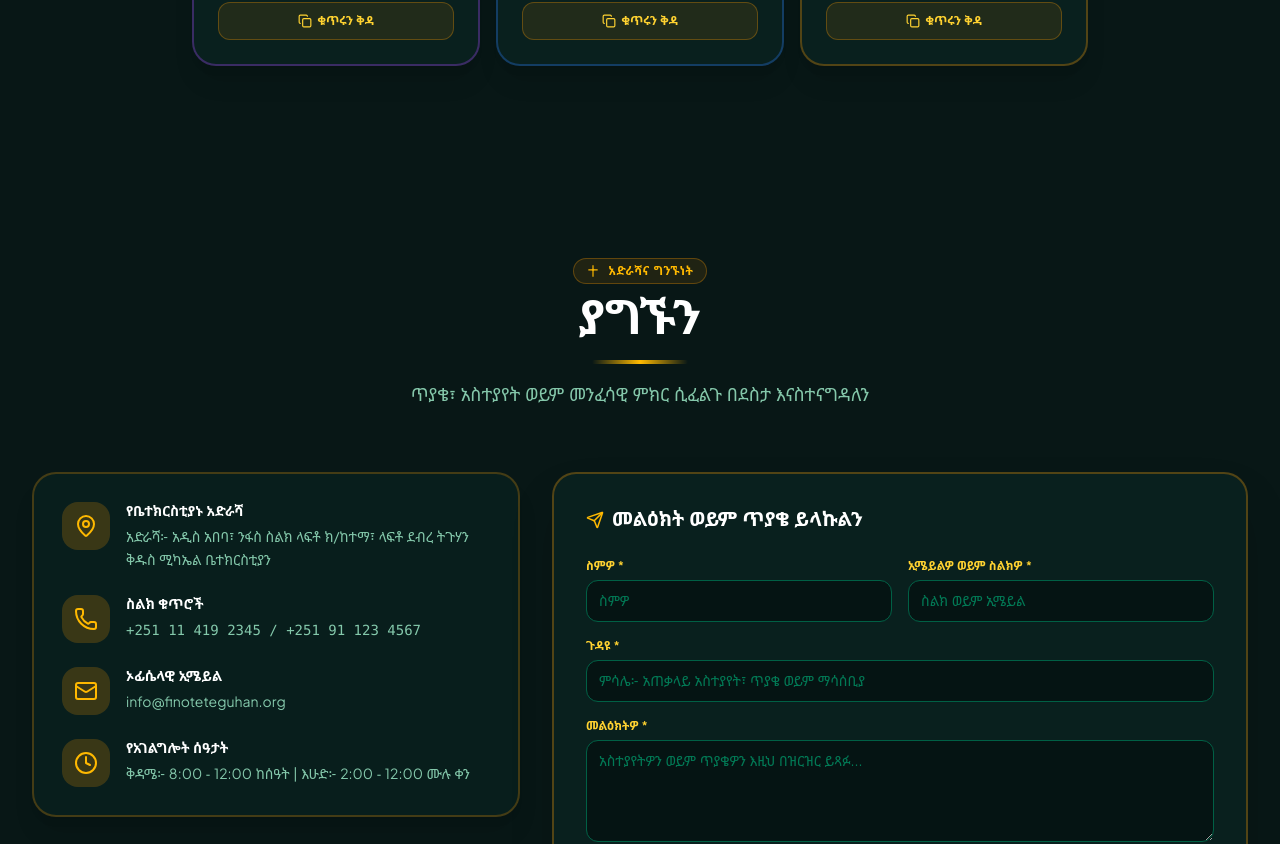
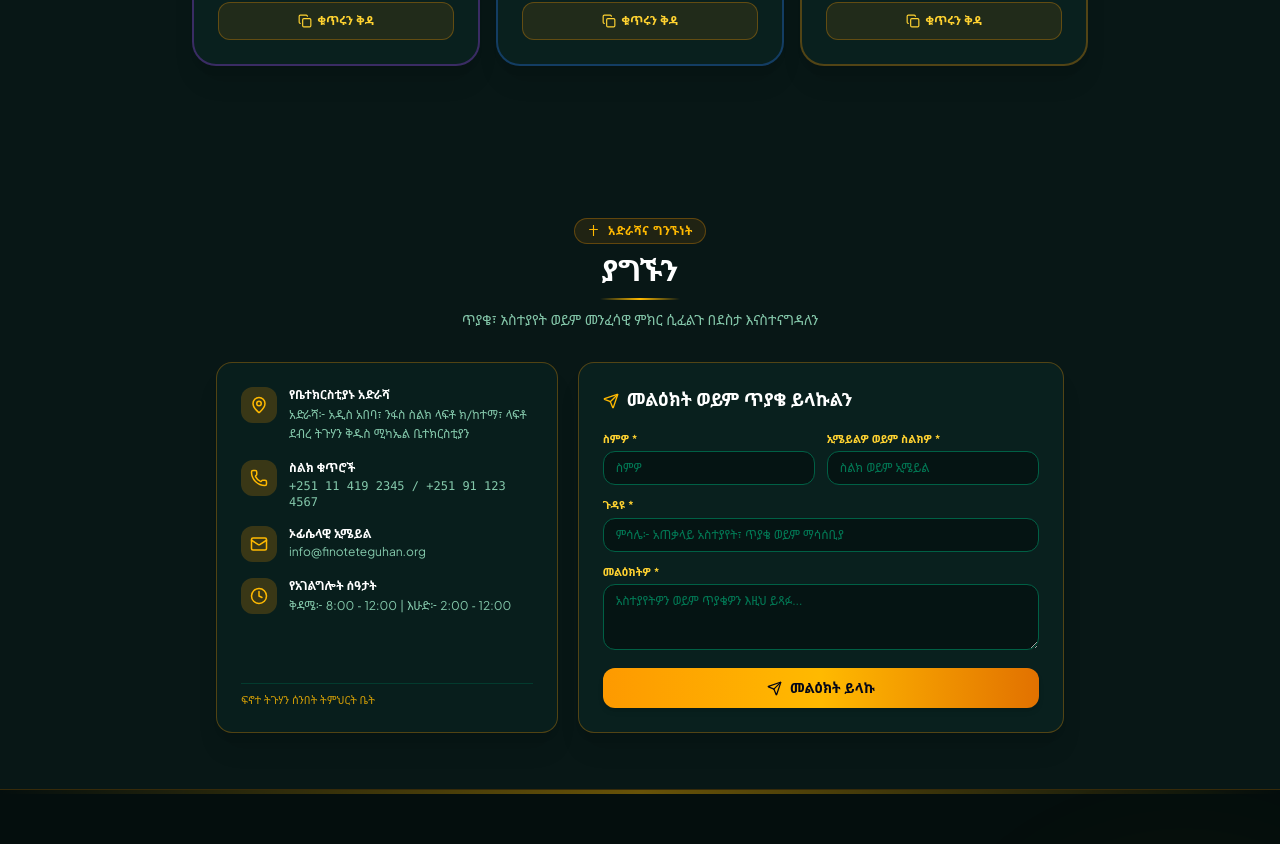
Before and after one commit to haymanotabera50/Finote-Tiguhan, a React (Vite) app: page / in a window 1280 px wide. Shown: the part 8257-9101 px from the top of the page. Built offline with nearby package versions, Linux system fonts and the light colour scheme; no server answers.

Commit message:
fix(contact): narrow width and shorten vertical height for compact layout

```diff
--- a/src/components/sections/Contact.tsx
+++ b/src/components/sections/Contact.tsx
@@ -54,126 +54,133 @@ export const Contact: React.FC = () => {
   };
 
   return (
-    <section id="contact" className="py-24 bg-[#081716] relative overflow-hidden">
-      <div className="max-w-7xl mx-auto px-4 sm:px-6 lg:px-8 relative z-10">
-        {/* Section Header */}
-        <div className="text-center max-w-3xl mx-auto mb-16">
-          <div className="inline-flex items-center gap-2 px-3 py-1 rounded-full bg-amber-500/10 border border-amber-500/30 text-amber-400 text-xs font-semibold uppercase tracking-wider mb-3">
-            <EthiopianCross size={14} variant="simple" />
+    <section id="contact" className="py-12 sm:py-14 bg-[#081716] relative overflow-hidden">
+      <div className="max-w-4xl mx-auto px-4 sm:px-6 relative z-10">
+        {/* Section Header (Compact & Short) */}
+        <div className="text-center max-w-2xl mx-auto mb-8">
+          <div className="inline-flex items-center gap-2 px-3 py-1 rounded-full bg-amber-500/10 border border-amber-500/30 text-amber-400 text-xs font-semibold uppercase tracking-wider mb-2.5">
+            <EthiopianCross size={13} variant="simple" />
             <span>{isAmharic ? "አድራሻና ግንኙነት" : "Get In Touch"}</span>
           </div>
-          <h2 className="text-3xl sm:text-4xl md:text-5xl font-bold text-white mb-4">
+          <h2 className="text-2xl sm:text-3xl font-bold text-white mb-2">
             {t.contactTitle}
           </h2>
-          <div className="w-24 h-1 bg-gradient-to-r from-transparent via-amber-400 to-transparent mx-auto rounded-full mb-4" />
-          <p className="text-emerald-200/80 text-base sm:text-lg">
+          <div className="w-20 h-0.5 bg-gradient-to-r from-transparent via-amber-400 to-transparent mx-auto rounded-full mb-2.5" />
+          <p className="text-emerald-200/80 text-xs sm:text-sm">
             {t.contactSubtitle}
           </p>
         </div>
 
-        <div className="grid grid-cols-1 lg:grid-cols-12 gap-8 items-start">
-          {/* Parish Details & Schedule Column */}
-          <div className="lg:col-span-5 space-y-4 text-left">
-            <div className="p-6 sm:p-7 rounded-3xl bg-[#09201e]/85 border-2 border-amber-500/25 space-y-6 shadow-xl">
-              <div className="flex items-start gap-4">
-                <div className="w-12 h-12 rounded-2xl bg-amber-500/20 text-amber-400 flex items-center justify-center shrink-0">
-                  <MapPin size={24} />
+        <div className="grid grid-cols-1 md:grid-cols-12 gap-5 items-stretch">
+          {/* Parish Details Column */}
+          <div className="md:col-span-5 text-left flex">
+            <div className="w-full p-5 sm:p-6 rounded-2xl bg-[#09201e]/85 border border-amber-500/30 space-y-4 shadow-xl flex flex-col justify-between">
+              <div className="space-y-4">
+                <div className="flex items-start gap-3">
+                  <div className="w-9 h-9 rounded-xl bg-amber-500/20 text-amber-400 flex items-center justify-center shrink-0">
+                    <MapPin size={18} />
                   </div>
                   <div>
-                  <h4 className="text-sm font-bold text-white mb-1">
+                    <h4 className="text-xs font-bold text-white mb-0.5">
                       {isAmharic ? "የቤተክርስቲያኑ አድራሻ" : "Parish Location"}
                     </h4>
-                  <p className="text-xs sm:text-sm text-emerald-200/80 leading-relaxed">
+                    <p className="text-xs text-emerald-200/80 leading-relaxed">
                       {t.contactAddress}
                     </p>
                   </div>
                 </div>
 
-              <div className="flex items-start gap-4">
-                <div className="w-12 h-12 rounded-2xl bg-amber-500/20 text-amber-400 flex items-center justify-center shrink-0">
-                  <Phone size={24} />
+                <div className="flex items-start gap-3">
+                  <div className="w-9 h-9 rounded-xl bg-amber-500/20 text-amber-400 flex items-center justify-center shrink-0">
+                    <Phone size={18} />
                   </div>
                   <div>
-                  <h4 className="text-sm font-bold text-white mb-1">
+                    <h4 className="text-xs font-bold text-white mb-0.5">
                       {isAmharic ? "ስልክ ቁጥሮች" : "Phone Numbers"}
                     </h4>
-                  <p className="text-xs sm:text-sm text-emerald-200/80 leading-relaxed font-mono">
+                    <p className="text-xs text-emerald-200/80 font-mono">
                       {t.contactPhone}
                     </p>
                   </div>
                 </div>
 
-              <div className="flex items-start gap-4">
-                <div className="w-12 h-12 rounded-2xl bg-amber-500/20 text-amber-400 flex items-center justify-center shrink-0">
-                  <Mail size={24} />
+                <div className="flex items-start gap-3">
+                  <div className="w-9 h-9 rounded-xl bg-amber-500/20 text-amber-400 flex items-center justify-center shrink-0">
+                    <Mail size={18} />
                   </div>
                   <div>
-                  <h4 className="text-sm font-bold text-white mb-1">
+                    <h4 className="text-xs font-bold text-white mb-0.5">
                       {isAmharic ? "ኦፊሴላዊ ኢሜይል" : "Official Email"}
                     </h4>
-                  <p className="text-xs sm:text-sm text-emerald-200/80 leading-relaxed">
+                    <p className="text-xs text-emerald-200/80">
                       {t.contactEmail}
                     </p>
                   </div>
                 </div>
 
-              <div className="flex items-start gap-4">
-                <div className="w-12 h-12 rounded-2xl bg-amber-500/20 text-amber-400 flex items-center justify-center shrink-0">
-                  <Clock size={24} />
+                <div className="flex items-start gap-3">
+                  <div className="w-9 h-9 rounded-xl bg-amber-500/20 text-amber-400 flex items-center justify-center shrink-0">
+                    <Clock size={18} />
                   </div>
                   <div>
-                  <h4 className="text-sm font-bold text-white mb-1">
+                    <h4 className="text-xs font-bold text-white mb-0.5">
                       {isAmharic ? "የአገልግሎት ሰዓታት" : "Office Hours"}
                     </h4>
-                  <p className="text-xs sm:text-sm text-emerald-200/80 leading-relaxed">
+                    <p className="text-xs text-emerald-200/80 leading-relaxed">
                       {isAmharic
-                      ? "ቅዳሜ፦ 8:00 - 12:00 ከሰዓት | እሁድ፦ 2:00 - 12:00 ሙሉ ቀን"
-                      : "Saturdays: 2:00 PM - 6:00 PM | Sundays: 8:00 AM - 6:00 PM"}
+                        ? "ቅዳሜ፦ 8:00 - 12:00 | እሁድ፦ 2:00 - 12:00"
+                        : "Sat: 2:00 PM - 6:00 PM | Sun: 8:00 AM - 6:00 PM"}
                     </p>
                   </div>
+                </div>
+              </div>
+
+              <div className="pt-2 border-t border-emerald-900/60 text-[11px] text-amber-400/80 font-medium">
+                {isAmharic ? "ፍኖተ ትጉሃን ሰንበት ትምህርት ቤት" : "Finote Teguhan Sunday School"}
               </div>
             </div>
           </div>
 
           {/* Interactive Message Form */}
-          <div className="lg:col-span-7 bg-[#09201e] border-2 border-amber-500/30 rounded-3xl p-6 sm:p-8 shadow-2xl text-left">
-            <h3 className="text-xl font-bold text-white mb-6 flex items-center gap-2">
-              <Send size={18} className="text-amber-400" />
+          <div className="md:col-span-7 bg-[#09201e] border border-amber-500/30 rounded-2xl p-5 sm:p-6 shadow-xl text-left flex flex-col justify-between">
+            <div>
+              <h3 className="text-base sm:text-lg font-bold text-white mb-4 flex items-center gap-2">
+                <Send size={16} className="text-amber-400" />
                 <span>{isAmharic ? "መልዕክት ወይም ጥያቄ ይላኩልን" : "Send Us a Message"}</span>
               </h3>
 
               {sent ? (
-              <div className="py-12 text-center space-y-4 animate-in fade-in">
-                <div className="w-16 h-16 rounded-full bg-emerald-500/20 text-emerald-400 mx-auto flex items-center justify-center">
-                  <CheckCircle2 size={36} />
+                <div className="py-8 text-center space-y-3 animate-in fade-in">
+                  <div className="w-12 h-12 rounded-full bg-emerald-500/20 text-emerald-400 mx-auto flex items-center justify-center">
+                    <CheckCircle2 size={28} />
                   </div>
-                <h4 className="text-xl font-bold text-white">
+                  <h4 className="text-base font-bold text-white">
                     {t.contactFormSent}
                   </h4>
-                <p className="text-xs text-emerald-200/80 max-w-sm mx-auto">
+                  <p className="text-xs text-emerald-200/80 max-w-xs mx-auto">
                     {isAmharic
                       ? "መልዕክትዎ ለሥራ አመራር ክፍል እና ለኦዲትና ኢንስፔክሽን ክፍል ደርሷል። በቅርቡ ምላሽ እንሰጣለን።"
                       : "Your feedback has been delivered directly to Executive Leadership and Audit & Inspection."}
                   </p>
                   <button
                     onClick={() => setSent(false)}
-                  className="px-6 py-2 rounded-full bg-amber-500 text-slate-950 font-bold text-xs"
+                    className="px-5 py-1.5 rounded-full bg-amber-500 text-slate-950 font-bold text-xs cursor-pointer shadow"
                   >
                     {isAmharic ? "ሌላ መልዕክት ይላኩ" : "Send Another Message"}
                   </button>
                 </div>
               ) : (
-              <form onSubmit={handleSubmit} className="space-y-4">
+                <form onSubmit={handleSubmit} className="space-y-3">
                   {errorMessage && (
-                  <div className="p-3 rounded-xl bg-rose-950/80 border border-rose-500/50 text-rose-200 text-xs flex items-center gap-2">
-                    <AlertCircle size={16} className="text-rose-400 shrink-0" />
+                    <div className="p-2.5 rounded-xl bg-rose-950/80 border border-rose-500/50 text-rose-200 text-xs flex items-center gap-2">
+                      <AlertCircle size={15} className="text-rose-400 shrink-0" />
                       <span>{errorMessage}</span>
                     </div>
                   )}
 
-                <div className="grid grid-cols-1 sm:grid-cols-2 gap-4">
+                  <div className="grid grid-cols-1 sm:grid-cols-2 gap-3">
                     <div>
-                    <label className="block text-xs font-semibold text-amber-300 mb-1.5">
+                      <label className="block text-[11px] font-semibold text-amber-300 mb-1">
                         {t.contactFormName} *
                       </label>
                       <input
@@ -182,12 +189,12 @@ export const Contact: React.FC = () => {
                         value={name}
                         onChange={(e) => setName(e.target.value)}
                         placeholder={isAmharic ? "ስምዎ" : "Your Name"}
-                      className="w-full px-3 py-2.5 bg-[#051413] border border-emerald-800 rounded-xl text-sm text-white placeholder-emerald-700 focus:outline-none focus:border-amber-400 transition-colors"
+                        className="w-full px-3 py-2 bg-[#051413] border border-emerald-800 rounded-xl text-xs text-white placeholder-emerald-700 focus:outline-none focus:border-amber-400 transition-colors"
                       />
                     </div>
 
                     <div>
-                    <label className="block text-xs font-semibold text-amber-300 mb-1.5">
+                      <label className="block text-[11px] font-semibold text-amber-300 mb-1">
                         {t.contactFormEmail} *
                       </label>
                       <input
@@ -196,13 +203,13 @@ export const Contact: React.FC = () => {
                         value={contactInfo}
                         onChange={(e) => setContactInfo(e.target.value)}
                         placeholder={isAmharic ? "ስልክ ወይም ኢሜይል" : "Email or Phone"}
-                      className="w-full px-3 py-2.5 bg-[#051413] border border-emerald-800 rounded-xl text-sm text-white placeholder-emerald-700 focus:outline-none focus:border-amber-400 transition-colors"
+                        className="w-full px-3 py-2 bg-[#051413] border border-emerald-800 rounded-xl text-xs text-white placeholder-emerald-700 focus:outline-none focus:border-amber-400 transition-colors"
                       />
                     </div>
                   </div>
 
                   <div>
-                  <label className="block text-xs font-semibold text-amber-300 mb-1.5">
+                    <label className="block text-[11px] font-semibold text-amber-300 mb-1">
                       {t.contactFormSubject} *
                     </label>
                     <input
@@ -210,38 +217,38 @@ export const Contact: React.FC = () => {
                       required
                       value={subject}
                       onChange={(e) => setSubject(e.target.value)}
-                    placeholder={isAmharic ? "ምሳሌ፦ አጠቃላይ አስተያየት፣ ጥያቄ ወይም ማሳሰቢያ" : "e.g. General inquiry, feedback, or suggestion"}
-                    className="w-full px-3 py-2.5 bg-[#051413] border border-emerald-800 rounded-xl text-sm text-white placeholder-emerald-700 focus:outline-none focus:border-amber-400 transition-colors"
+                      placeholder={isAmharic ? "ምሳሌ፦ አጠቃላይ አስተያየት፣ ጥያቄ ወይም ማሳሰቢያ" : "e.g. Inquiry or suggestion"}
+                      className="w-full px-3 py-2 bg-[#051413] border border-emerald-800 rounded-xl text-xs text-white placeholder-emerald-700 focus:outline-none focus:border-amber-400 transition-colors"
                     />
                   </div>
 
                   <div>
-                  <label className="block text-xs font-semibold text-amber-300 mb-1.5">
+                    <label className="block text-[11px] font-semibold text-amber-300 mb-1">
                       {t.contactFormMessage} *
                     </label>
                     <textarea
-                    rows={4}
+                      rows={3}
                       required
                       value={message}
                       onChange={(e) => setMessage(e.target.value)}
-                    placeholder={isAmharic ? "አስተያየትዎን ወይም ጥያቄዎን እዚህ በዝርዝር ይጻፉ..." : "Write your feedback or inquiry here..."}
-                    className="w-full px-3 py-2.5 bg-[#051413] border border-emerald-800 rounded-xl text-sm text-white placeholder-emerald-700 focus:outline-none focus:border-amber-400 transition-colors"
+                      placeholder={isAmharic ? "አስተያየትዎን ወይም ጥያቄዎን እዚህ ይጻፉ..." : "Write your feedback or inquiry here..."}
+                      className="w-full px-3 py-2 bg-[#051413] border border-emerald-800 rounded-xl text-xs text-white placeholder-emerald-700 focus:outline-none focus:border-amber-400 transition-colors"
                     />
                   </div>
 
                   <button
                     type="submit"
                     disabled={isSubmitting}
-                  className="w-full py-3 rounded-xl bg-gradient-to-r from-amber-500 via-amber-400 to-amber-600 text-slate-950 font-bold text-sm shadow-xl hover:from-amber-400 hover:to-amber-500 transition-all flex items-center justify-center gap-2 cursor-pointer hover:scale-[1.01] disabled:opacity-60 disabled:cursor-not-allowed"
+                    className="w-full py-2.5 rounded-xl bg-gradient-to-r from-amber-500 via-amber-400 to-amber-600 text-slate-950 font-bold text-xs sm:text-sm shadow-md hover:from-amber-400 hover:to-amber-500 transition-all flex items-center justify-center gap-2 cursor-pointer hover:scale-[1.01] disabled:opacity-60 disabled:cursor-not-allowed"
                   >
                     {isSubmitting ? (
                       <>
-                      <Loader2 size={16} className="animate-spin" />
-                      <span>{isAmharic ? "መልዕክቱ በመላክ ላይ..." : "Recording Feedback..."}</span>
+                        <Loader2 size={15} className="animate-spin" />
+                        <span>{isAmharic ? "በመላክ ላይ..." : "Sending..."}</span>
                       </>
                     ) : (
                       <>
-                      <Send size={16} />
+                        <Send size={15} />
                         <span>{t.contactFormSend}</span>
                       </>
                     )}
@@ -251,6 +258,7 @@ export const Contact: React.FC = () => {
             </div>
           </div>
         </div>
+      </div>
     </section>
   );
 };
```
Lines whose indentation alone changed are shown as unchanged.
